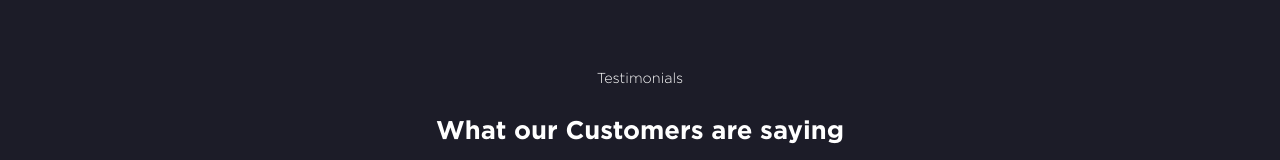
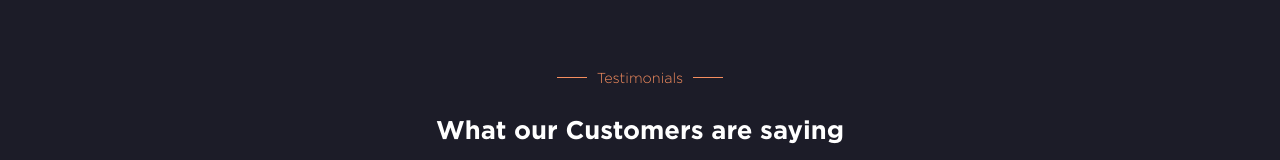
Before and after one commit to LuccaZVPS/game-landing-page, a React (Vite) app: page / in a window 1280 px wide. Shown: the part 2467-2627 px from the top of the page. Built offline with nearby package versions, Linux system fonts and the light colour scheme.

Commit message:
feat: update description color

```diff
--- a/src/Components/Hero/index.tsx
+++ b/src/Components/Hero/index.tsx
@@ -8,7 +8,7 @@ export function Hero() {
       <div className="hero-content">
         <Header />
         <div className="hero-content-text">
-          <Description txt="GAMEWORLD DISTRIBUTORS" />
+          <Description txt="GAMEWORLD DISTRIBUTORS" color="#FFFFFF" />
           <h1>
             Connecting Players & <br /> Games in an Immersive environment
           </h1>
--- a/src/Components/Testimonials/index.tsx
+++ b/src/Components/Testimonials/index.tsx
@@ -8,7 +8,7 @@ import img2 from "./Assets/img2.png";
 export function Testimonials() {
   return (
     <Container id="testimonials">
-      <Description txt="Testimonials" />
+      <Description txt="Testimonials" color="#F68E5F" />
       <Heading>What our Customers are saying</Heading>
       <div className="testimonial-container">
         <Testimonial
```
